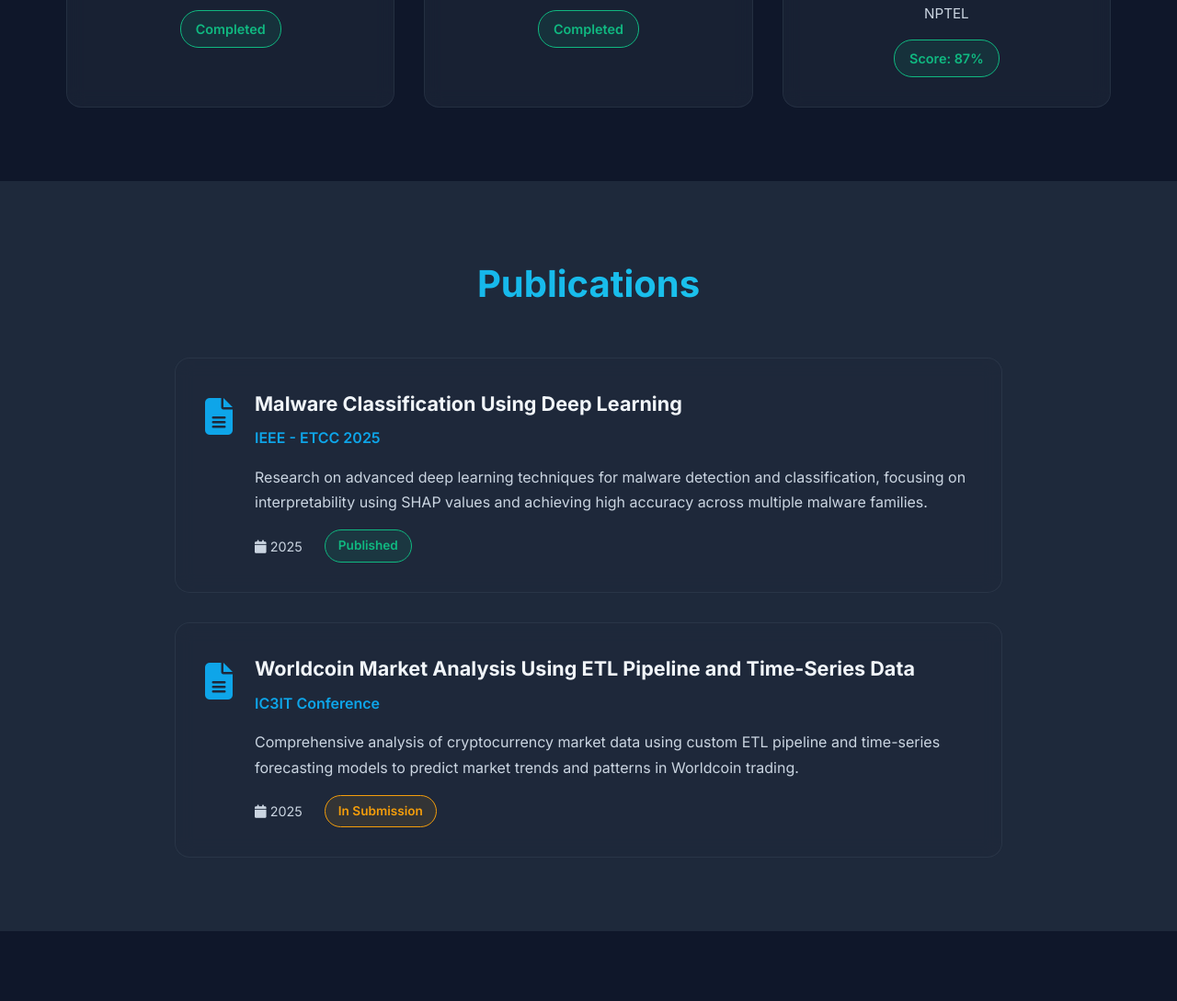
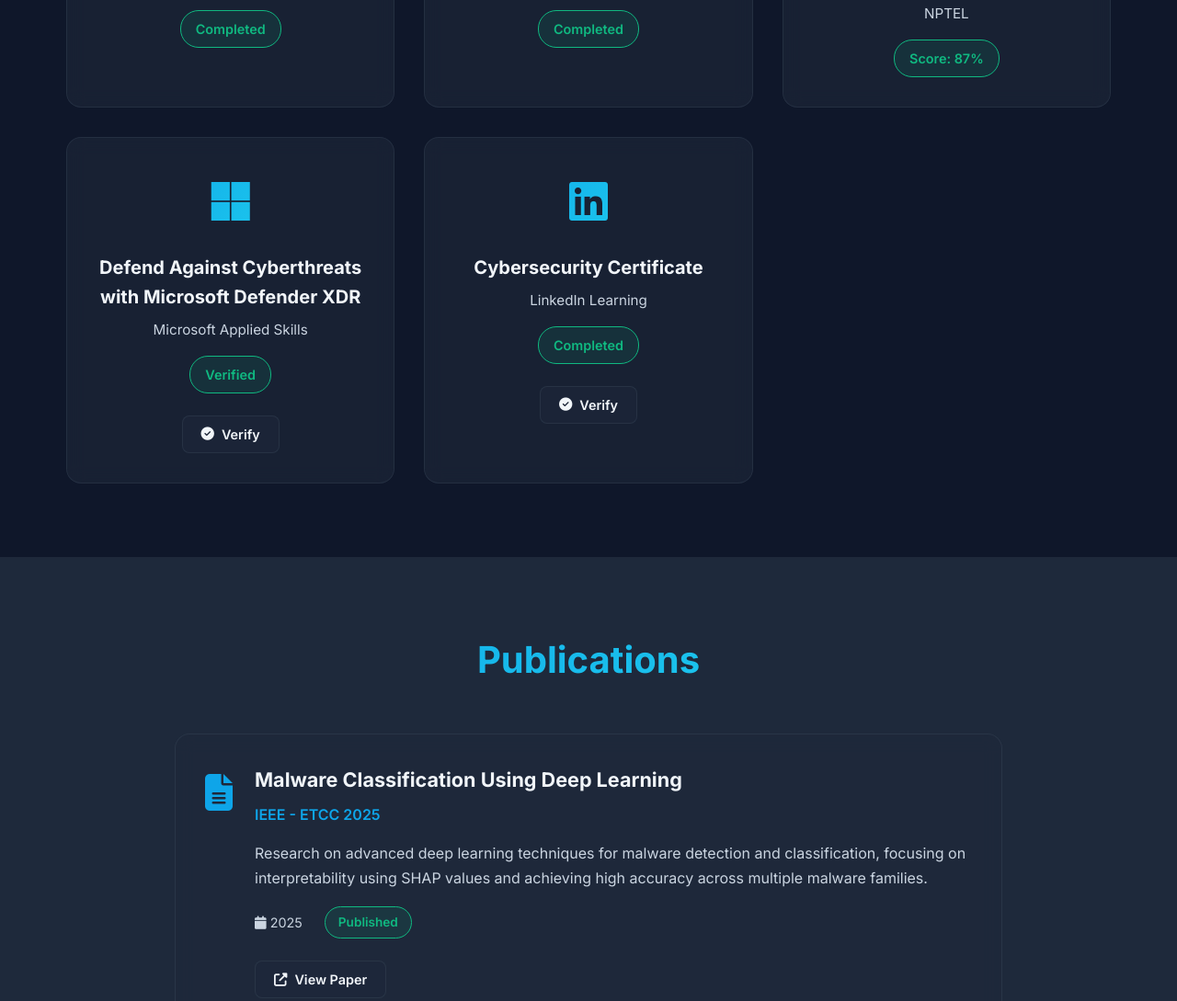
Before and after one commit to lokeshj2403/Portfolio, a plain HTML site: page index.html in a window 1280 px wide. Shown: the part 3682-4771 px from the top of the page at 92% size. Drawn offline with Linux system fonts and the light colour scheme.

Commit message:
Added publication details

```diff
--- a/index.html
+++ b/index.html
@@ -52,7 +52,7 @@
             <a href="https://www.linkedin.com/in/lokeshj2403/" target="_blank" class="btn btn-primary">
               <i class="fab fa-linkedin"></i> LinkedIn
             </a>
-            <a href="mailto:lokeshjreddy2403@gmail.com" class="btn btn-secondary">
+            <a href="mailto:lokesh.j@zohomail.in" class="btn btn-secondary">
               <i class="fas fa-envelope"></i> Email
             </a>
           </div>
@@ -314,6 +314,34 @@
             <div class="cert-score">Score: 87%</div>
           </div>
 
+          <div class="certification-card">
+            <div class="cert-icon">
+              <i class="fab fa-microsoft"></i>
+            </div>
+            <h3>Defend Against Cyberthreats with Microsoft Defender XDR</h3>
+            <p class="cert-issuer">Microsoft Applied Skills</p>
+            <div class="cert-badge">Verified</div>
+            <div>
+              <a href="https://learn.microsoft.com/en-us/users/lokeshj-1102/credentials/applied-skill/defend-against-cyberthreats-with-microsoft-defender-xdr" target="_blank" class="btn btn-small btn-secondary">
+                <i class="fas fa-check-circle"></i> Verify
+              </a>
+            </div>
+          </div>
+
+          <div class="certification-card">
+            <div class="cert-icon">
+              <i class="fab fa-linkedin"></i>
+            </div>
+            <h3>Cybersecurity Certificate</h3>
+            <p class="cert-issuer">LinkedIn Learning</p>
+            <div class="cert-badge">Completed</div>
+            <div>
+              <a href="https://www.linkedin.com/learning/certificates/ad7c25f6a0d2313ef0f17160b94083dd98116718d4b9ee5195ef707e56acfab9?u=92097634" target="_blank" class="btn btn-small btn-secondary">
+                <i class="fas fa-check-circle"></i> Verify
+              </a>
+            </div>
+          </div>
+
         </div>
       </div>
     </section>
@@ -337,6 +365,11 @@
               <div class="publication-meta">
                 <span class="publication-year"><i class="fas fa-calendar"></i> 2025</span>
                 <span class="publication-status">Published</span>
+              </div>
+              <div style="margin-top: 1.5rem;">
+                <a href="https://doi.org/10.1109/ETCC65847.2025.11108579" target="_blank" class="btn btn-small btn-secondary">
+                  <i class="fas fa-external-link-alt"></i> View Paper
+                </a>
               </div>
             </div>
           </div>
@@ -526,11 +559,11 @@
               conversation about technology and innovation. Feel free to reach out!
             </p>
             <div class="contact-methods">
-              <a href="mailto:lokeshjreddy2403@gmail.com" class="contact-method">
+              <a href="mailto:lokesh.j@zohomail.in" class="contact-method">
                 <i class="fas fa-envelope"></i>
                 <div>
                   <h4>Email</h4>
-                  <p>lokeshjreddy2403@gmail.com</p>
+                  <p>lokesh.j@zohomail.in</p>
                 </div>
               </a>
               <a href="https://github.com/lokeshj2403" target="_blank" class="contact-method">
@@ -579,7 +612,7 @@
           <div class="footer-links">
             <a href="https://github.com/lokeshj2403" target="_blank"><i class="fab fa-github"></i></a>
             <a href="https://www.linkedin.com/in/lokeshj2403/" target="_blank"><i class="fab fa-linkedin"></i></a>
-            <a href="mailto:lokeshjreddy2403@gmail.com"><i class="fas fa-envelope"></i></a>
+            <a href="mailto:lokesh.j@zohomail.in"><i class="fas fa-envelope"></i></a>
           </div>
         </div>
       </div>
--- a/script.js
+++ b/script.js
@@ -76,7 +76,7 @@ contactForm.addEventListener('submit', (e) => {
   const email = document.getElementById('email').value;
   const message = document.getElementById('message').value;
 
-  const mailtoLink = `mailto:lokeshjreddy2403@gmail.com?subject=Portfolio Contact from ${encodeURIComponent(name)}&body=${encodeURIComponent(message)}%0A%0AFrom: ${encodeURIComponent(email)}`;
+  const mailtoLink = `mailto:lokesh.j@zohomail.in?subject=Portfolio Contact from ${encodeURIComponent(name)}&body=${encodeURIComponent(message)}%0A%0AFrom: ${encodeURIComponent(email)}`;
 
   window.location.href = mailtoLink;
 
--- a/styles.css
+++ b/styles.css
@@ -531,6 +531,10 @@ body {
   box-shadow: 0 10px 30px rgba(0, 0, 0, 0.2);
 }
 
+.certification-card .btn {
+  margin-top: 1.5rem;
+}
+
 .cert-icon {
   font-size: 3rem;
   margin-bottom: 1rem;
```
